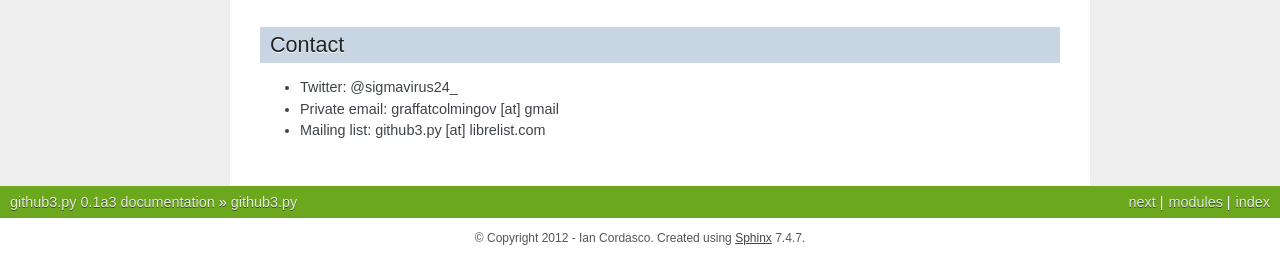
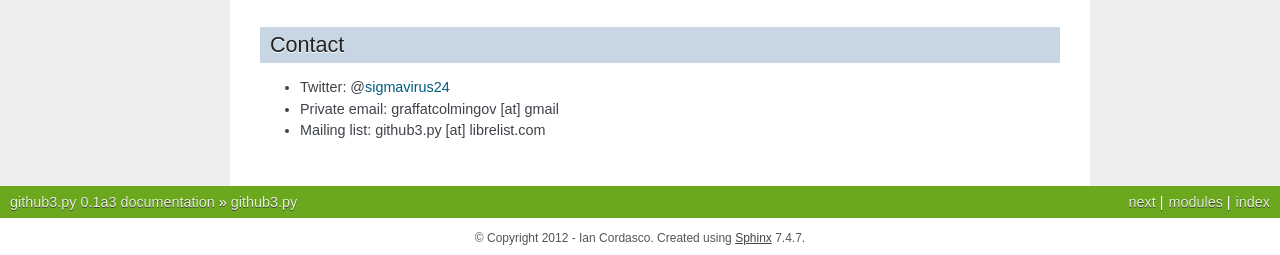
Before and after one commit to sigmavirus24/github3.py, a Sphinx documentation site: the page built from docs/index.rst, in a window 1280 px wide and 900 px high, scrolled down 2945 px. Shown: the part 642-897 px from the top of the window. Built offline with Sphinx 7.4.7, drawn with Linux system fonts in a browser that asks for light colours.

```diff
--- a/docs/index.rst
+++ b/docs/index.rst
@@ -222,7 +222,7 @@ The latter will prompt you for your username and password, e.g.::
 Contact
 -------
 
-- Twitter: @sigmavirus24_
+- Twitter: @\ sigmavirus24_
 - Private email: graffatcolmingov [at] gmail
 - Mailing list: github3.py [at] librelist.com
 
```
